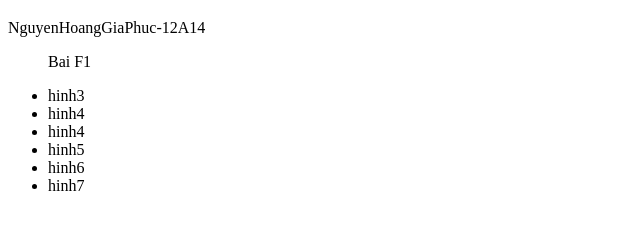
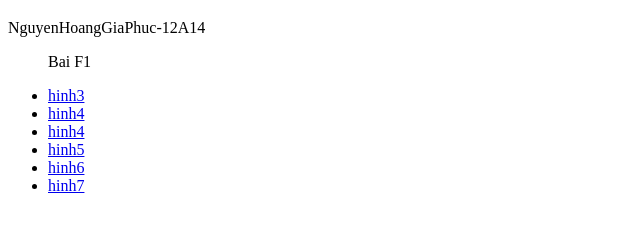
Before and after one commit to phucgia3105-hub/phucgia3105-hub.wordpress.com, a plain HTML site: page index.html in a window 1280 px wide. Shown: the part 61-290 px from the top of the page, without its empty margins (0-640 px from the left). Drawn offline with Linux system fonts and the light colour scheme.

Commit message:
Update index.html

```diff
--- a/index.html
+++ b/index.html
@@ -9,12 +9,12 @@
     <p>NguyenHoangGiaPhuc-12A14</p>
     <ol>Bai F1</ol>
     <ul>
-      <li><a herf="bài 2/bai1.html">hinh3</a></li>
-      <li><a herf="bài 2/bai2.html">hinh4</a></li>
-      <li><a herf="bài 2/bai3.html">hinh4</a></li>
-      <li><a herf="bài 2/bai4.html">hinh5</a></li>
-      <li><a herf="bài 2/bai5.html">hinh6</a></li>
-      <li><a herf="bài 2/bai6.html">hinh7</a></li>
+      <li><a href="bài 2/bai1.html">hinh3</a></li>
+      <li><a href="bài 2/bai2.html">hinh4</a></li>
+      <li><a href="bài 2/bai3.html">hinh4</a></li>
+      <li><a href="bài 2/bai4.html">hinh5</a></li>
+      <li><a href="bài 2/bai5.html">hinh6</a></li>
+      <li><a href="bài 2/bai6.html">hinh7</a></li>
     </ul>
   </body>
 </html>
```
